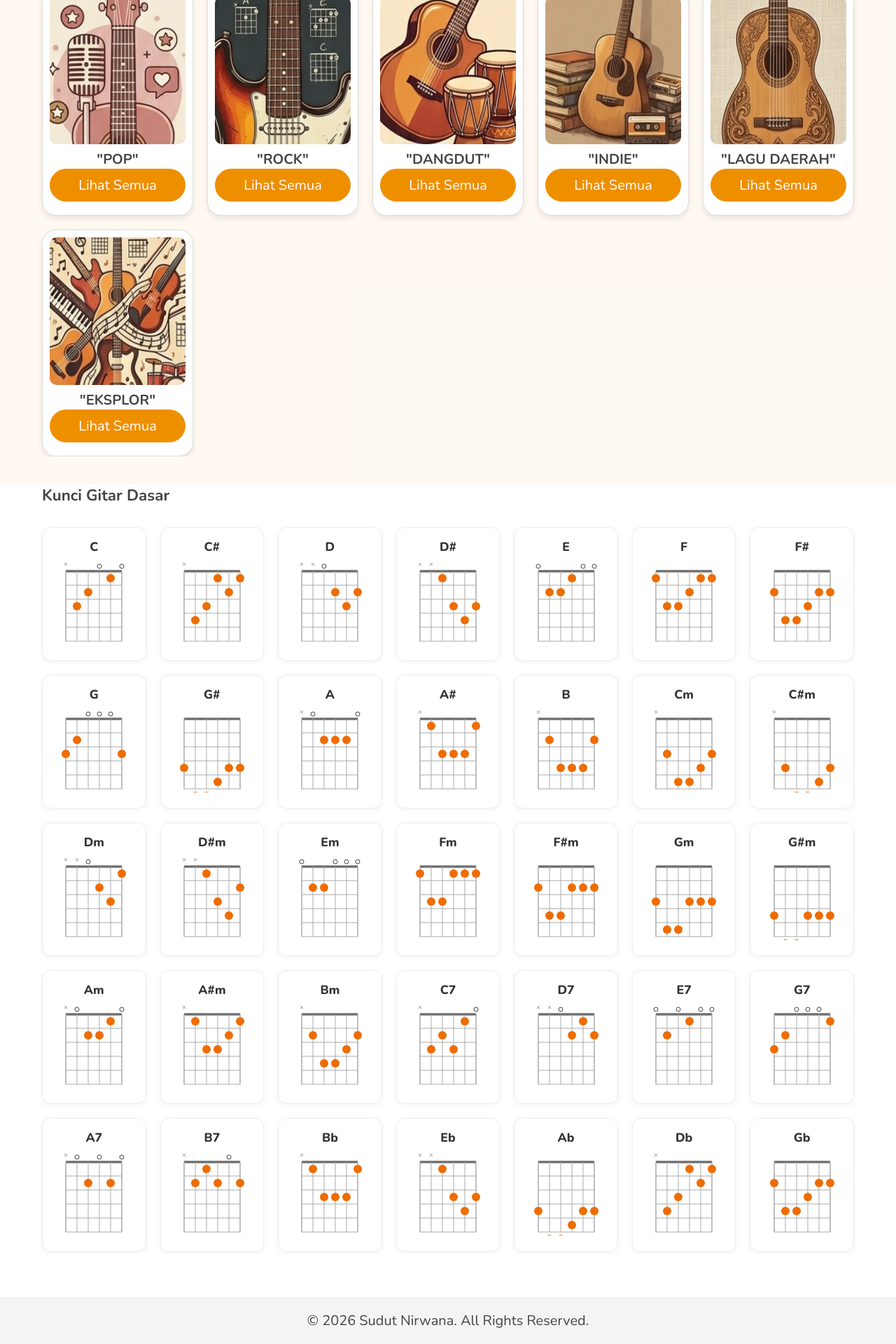
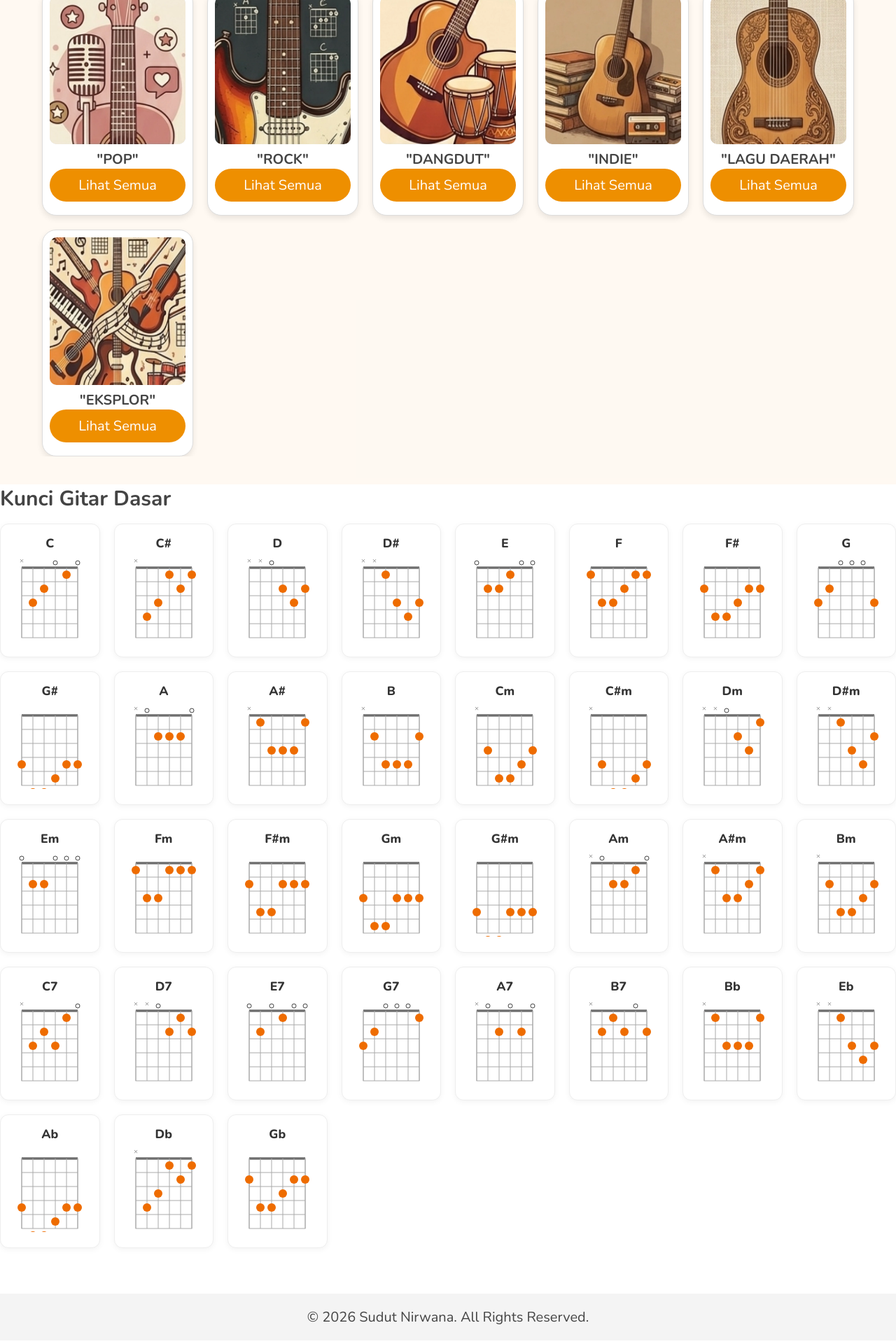
Before and after one commit to sudut-nirwana/sudut-nirwana-main, a Jekyll site: the page built from index.html, in a window 1280 px wide. Shown: the part 1604-3524 px from the top of the page at 70% size. Built offline with Jekyll 4.4.1, drawn with Linux system fonts in a browser that asks for light colours.

Commit message:
Update chord-tutorial-grid.html

```diff
--- a/_includes/chord-tutorial-grid.html
+++ b/_includes/chord-tutorial-grid.html
@@ -1,18 +1,17 @@
-<!--<div class="chord-grid-container">
-<h2"><strong>Kunci Gitar</strong> Dasar Lengkap</h2>
-<div id="all-chords-grid" class="chord-grid-container"></div>
-</div>
-<script>
-    document.addEventListener('DOMContentLoaded', function() {
-        if (typeof renderAllChords === "function") renderAllChords();
-    });
-</script>-->
-<div class="chord-tutorial-section">
-    <div class="container">
-    <h2 style="font-size: 1.4rem; margin-bottom: 15px;"><strong>Kunci Gitar</strong> Dasar</h2>
+<div class="chord-tutorial-wrapper">
+    <h2 class="chord-grid-title">
+        <strong>Kunci Gitar</strong> Dasar
+    </h2>
+
     <div id="all-chords-grid" class="chord-grid-container"></div>
+
+    <div id="cta-chord" class="cta-wrapper" style="display: none;">
+        <a href="/tutorial-chord/" class="btn-view-all">
+            Lihat Semua Chord <i class="fa-solid fa-arrow-right"></i>
+        </a>
     </div>
 </div>
+
 
 <script>
     document.addEventListener('DOMContentLoaded', function() {
```
